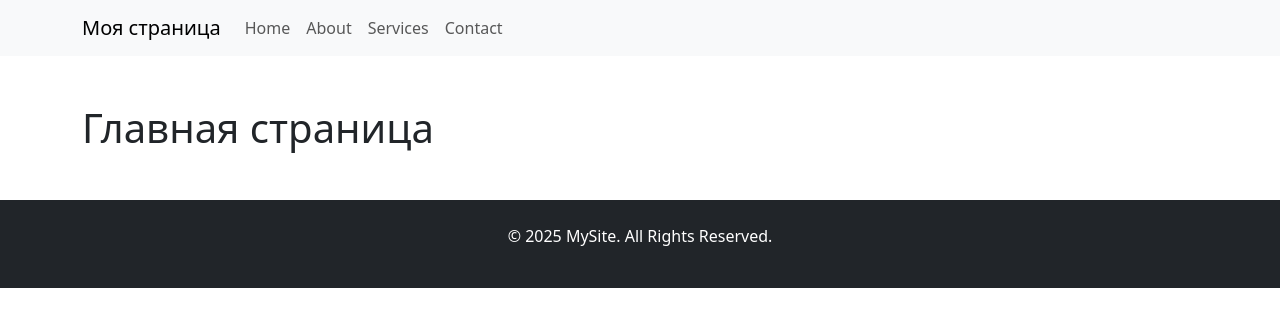
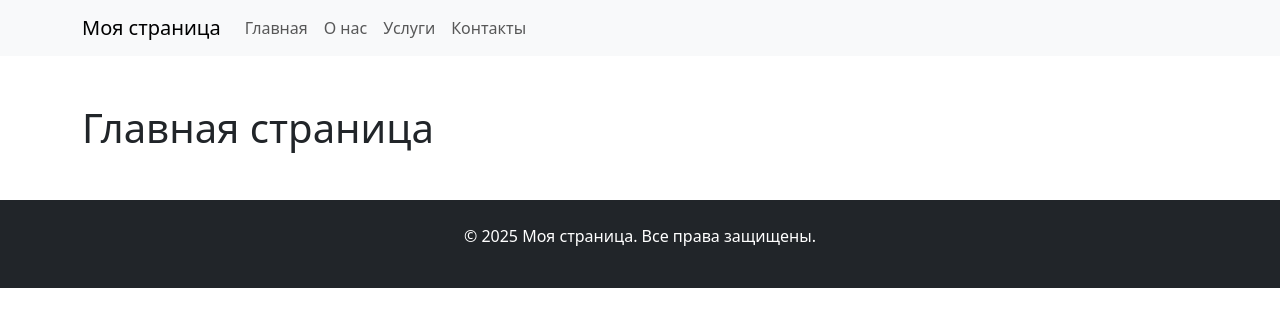
Before and after one commit to Jeff555max/DJ_03_Django_DB, a Django app: page / in a window 1280 px wide. Shown: the top 327 px of the page. Run offline with Django 5.2, Linux system fonts and the light colour scheme.

Commit message:
Update code 2

```diff
--- a/ZeroCoder/main/templates/main/footer.html
+++ b/ZeroCoder/main/templates/main/footer.html
@@ -1,5 +1,5 @@
 <footer class="bg-dark text-white text-center py-4">
     <div class="container">
-        <p>&copy; 2025 MySite. All Rights Reserved.</p>
+        <p>&copy; 2025 Моя страница. Все права защищены.</p>
     </div>
 </footer>
--- a/ZeroCoder/main/templates/main/layoute.html
+++ b/ZeroCoder/main/templates/main/layoute.html
@@ -14,7 +14,7 @@
 
 </head>
 <body>
-    {% include 'main/header.html' %}
+    {% include 'main/menu.html' %}
     <div class="container my-5">
         {% block content %}
 
--- a/ZeroCoder/main/templates/main/header.html
+++ b/ZeroCoder/main/templates/main/menu.html
@@ -6,10 +6,10 @@
         </button>
         <div class="collapse navbar-collapse" id="navbarNav">
             <ul class="navbar-nav">
-                <li class="nav-item"><a class="nav-link" href="{% url 'index' %}">Home</a></li>
-                <li class="nav-item"><a class="nav-link" href="{% url 'about' %}">About</a></li>
-                <li class="nav-item"><a class="nav-link" href="{% url 'services' %}">Services</a></li>
-                <li class="nav-item"><a class="nav-link" href="{% url 'contact' %}">Contact</a></li>
+                <li class="nav-item"><a class="nav-link" href="{% url 'index' %}">Главная</a></li>
+                <li class="nav-item"><a class="nav-link" href="{% url 'about' %}">О нас</a></li>
+                <li class="nav-item"><a class="nav-link" href="{% url 'services' %}">Услуги</a></li>
+                <li class="nav-item"><a class="nav-link" href="{% url 'contact' %}">Контакты</a></li>
             </ul>
         </div>
     </div>
--- a/ZeroCoder/main/urls.py
+++ b/ZeroCoder/main/urls.py
@@ -6,7 +6,7 @@ urlpatterns = [
     path('', views.index, name='index'),  # при переходе на главную страницу мы из views вызываем функцию index
     path('about/', views.about, name='about'),  # при переходе не на главную страницу, а на страницу например с названием about
                             # мы из views вызываем функцию about
-    path('about/', views.about, name='about'),
+
     path('services/', views.services, name='services'),
     path('contact/', views.contact, name='contact'),
 
```
